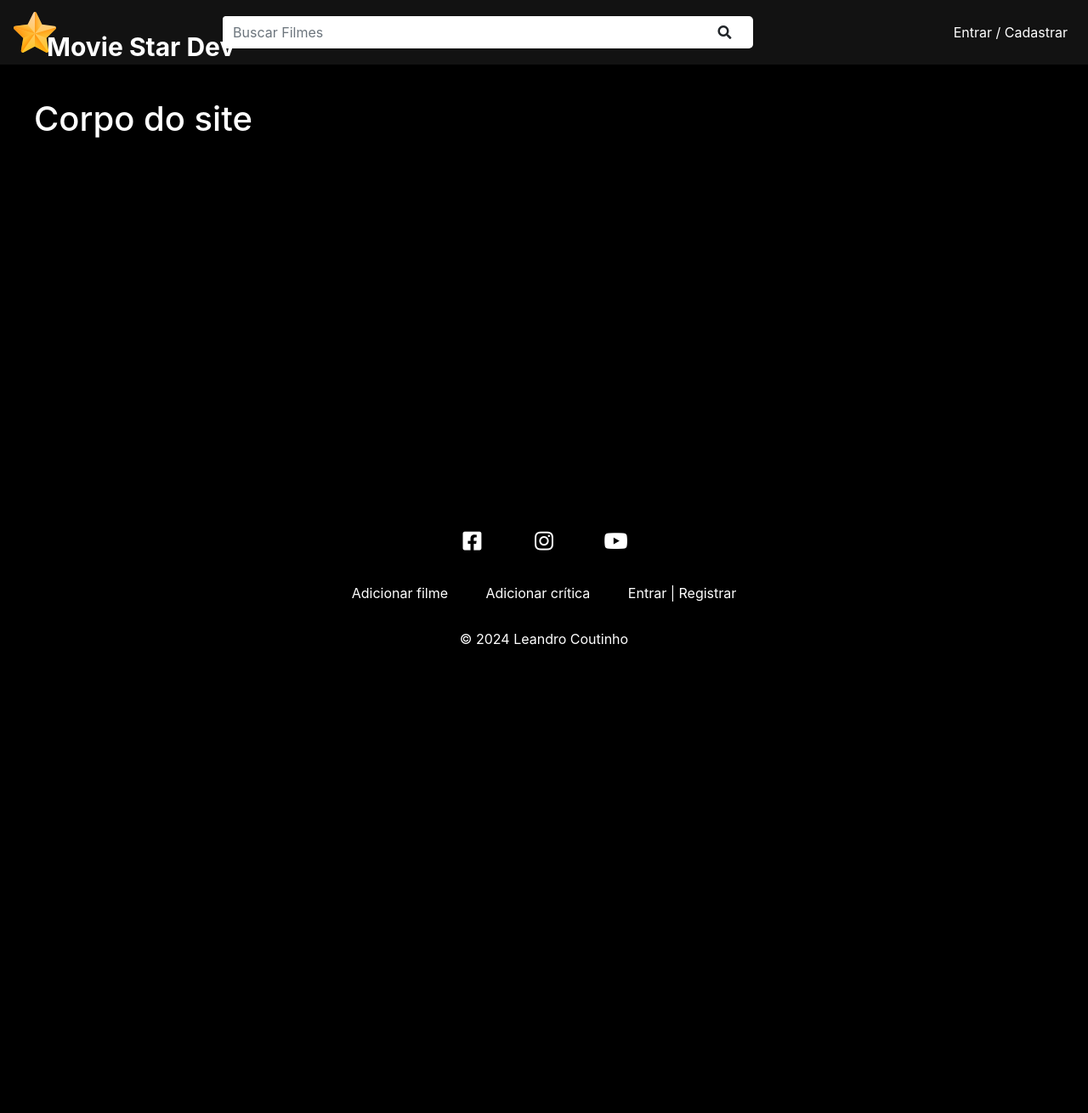
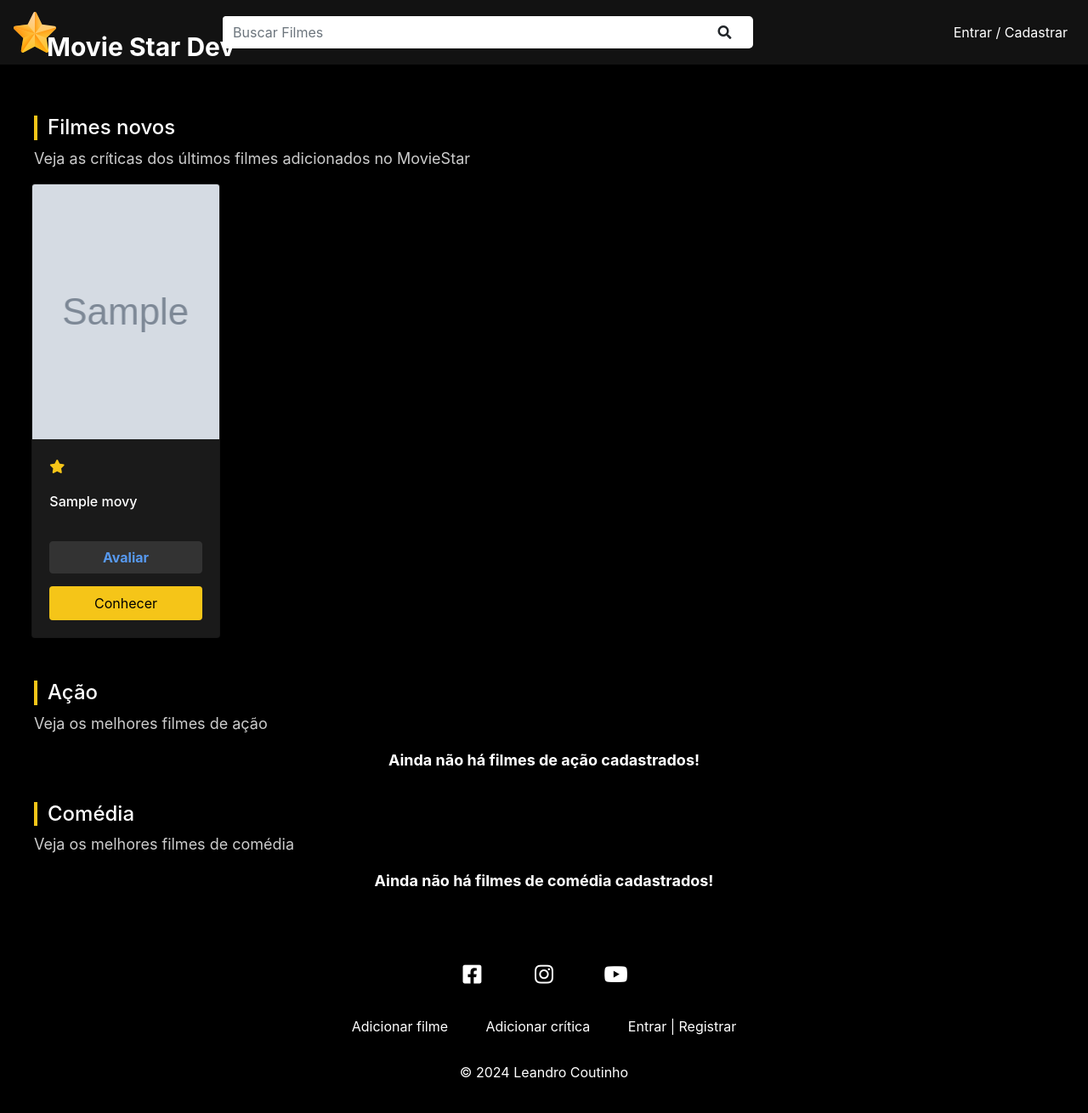
Before and after one commit to LeandroSCoutinho/movie_star_dev, a PHP site: page / in a window 1280 px wide. Shown: the whole page at 85% size. Before the commit the page ends 759 px from the top, so only its background shows below. Run offline with PHP 8.4, Linux system fonts and the light colour scheme; tables that the repository leaves empty hold one stand-in row (values such as "Sample post"); grey boxes marked "Sample" are stand-in pictures.

Commit message:
Home page

```diff
--- a/dao/MovieDAO.php
+++ b/dao/MovieDAO.php
@@ -29,7 +29,7 @@
       $movie->trailer = $data["trailer"];
       $movie->category = $data["category"];
       $movie->length = $data["length"];
-      $movie->users_id = $data["users_id"];
+      $movie->users_id = $data["user_id"];
 
       return $movie;
 
--- a/index.php
+++ b/index.php
@@ -1,9 +1,50 @@
 <?php
-    include_once('templates/header.php');
+  require_once("templates/header.php");
+
+  require_once("dao/MovieDAO.php");
+
+  // DAO dos filmes
+  $movieDao = new MovieDAO($conn, $BASE_URL);
+
+  $latestMovies = $movieDao->getLatestMovies();
+
+  $actionMovies = $movieDao->getMoviesByCategory("Ação");
+
+  $comedyMovies = $movieDao->getMoviesByCategory("Comédia");
+
 ?>
-   <div id="main-container" class="container-fluid">
-    <h1>Corpo do site</h1>
-   </div>
+  <div id="main-container" class="container-fluid">
+    <h2 class="section-title">Filmes novos</h2>
+    <p class="section-description">Veja as críticas dos últimos filmes adicionados no MovieStar</p>
+    <div class="movies-container">
+      <?php foreach($latestMovies as $movie): ?>
+        <?php require("templates/movie_card.php"); ?>
+      <?php endforeach; ?>
+      <?php if(count($latestMovies) === 0): ?>
+        <p class="empty-list">Ainda não há filmes cadastrados!</p>
+      <?php endif; ?>
+    </div>
+    <h2 class="section-title">Ação</h2>
+    <p class="section-description">Veja os melhores filmes de ação</p>
+    <div class="movies-container">
+      <?php foreach($actionMovies as $movie): ?>
+        <?php require("templates/movie_card.php"); ?>
+      <?php endforeach; ?>
+      <?php if(count($actionMovies) === 0): ?>
+        <p class="empty-list">Ainda não há filmes de ação cadastrados!</p>
+      <?php endif; ?>
+    </div>
+    <h2 class="section-title">Comédia</h2>
+    <p class="section-description">Veja os melhores filmes de comédia</p>
+    <div class="movies-container">
+      <?php foreach($comedyMovies as $movie): ?>
+        <?php require("templates/movie_card.php"); ?>
+      <?php endforeach; ?>
+      <?php if(count($comedyMovies) === 0): ?>
+        <p class="empty-list">Ainda não há filmes de comédia cadastrados!</p>
+      <?php endif; ?>
+    </div>
+  </div>
 <?php
-    include_once('templates/footer.php');
+  require_once("templates/footer.php");
 ?>
--- /dev/null
+++ b/templates/movie_card.php
@@ -0,0 +1,21 @@
+<?php
+
+  if(empty($movie->image)) {
+    $movie->image = "movie_cover.jpg";
+  }
+
+?>
+<div class="card movie-card">
+  <div class="card-img-top" style="background-image: url('<?= $BASE_URL ?>img/movies/<?= $movie->image ?>')"></div>
+  <div class="card-body">
+    <p class="card-rating">
+      <i class="fas fa-star"></i>
+      <span class="rating"></span>
+    </p>
+    <h5 class="card-title">
+      <a href="<?= $BASE_URL ?>movie.php?id=<?= $movie->id ?>"><?= $movie->title ?></a>
+    </h5>
+    <a href="<?= $BASE_URL ?>movie.php?id=<?= $movie->id ?>" class="btn btn-primary rate-btn">Avaliar</a>
+    <a href="<?= $BASE_URL ?>movie.php?id=<?= $movie->id ?>" class="btn btn-primary card-btn">Conhecer</a>
+  </div>
+</div>
```
